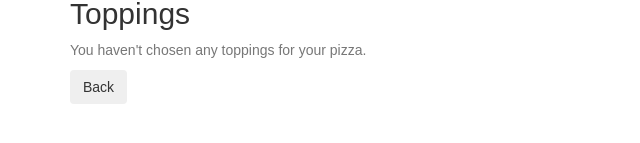
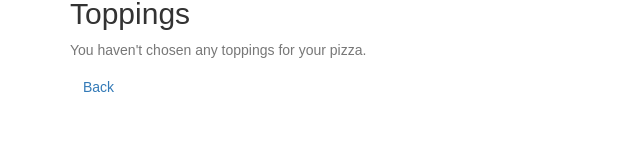
Before and after one commit to sammaggs/pizzagram, a React (Create React App) app: page /finished in a window 1280 px wide. Shown: the part 279-422 px from the top of the page, without its empty margins (0-640 px from the left). Built offline with nearby package versions, Linux system fonts and the light colour scheme.

Commit message:
Made back button on FinishedPage a link

```diff
--- a/src/data/components/FinishedPage.jsx
+++ b/src/data/components/FinishedPage.jsx
@@ -1,4 +1,6 @@
 import React, { Component } from 'react';
+import { Link } from "react-router-dom";
+
 
 class FinishedPage extends Component {
   constructor(props) {
@@ -50,7 +52,7 @@ class FinishedPage extends Component {
           }
         </section>
         <section>
-          <button className="btn btn-outline-dark">Back</button>
+          <Link to="/options" className="btn btn-outline-dark">Back</Link>
         </section>
       </React.Fragment>
     );
```
